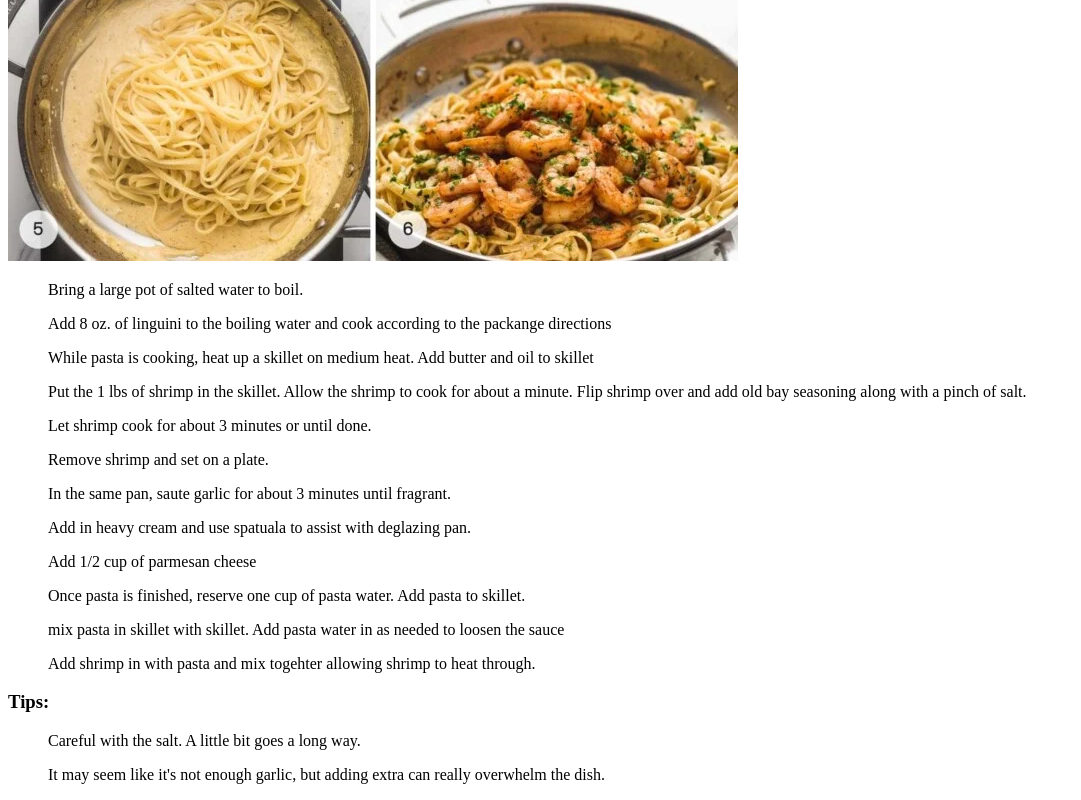
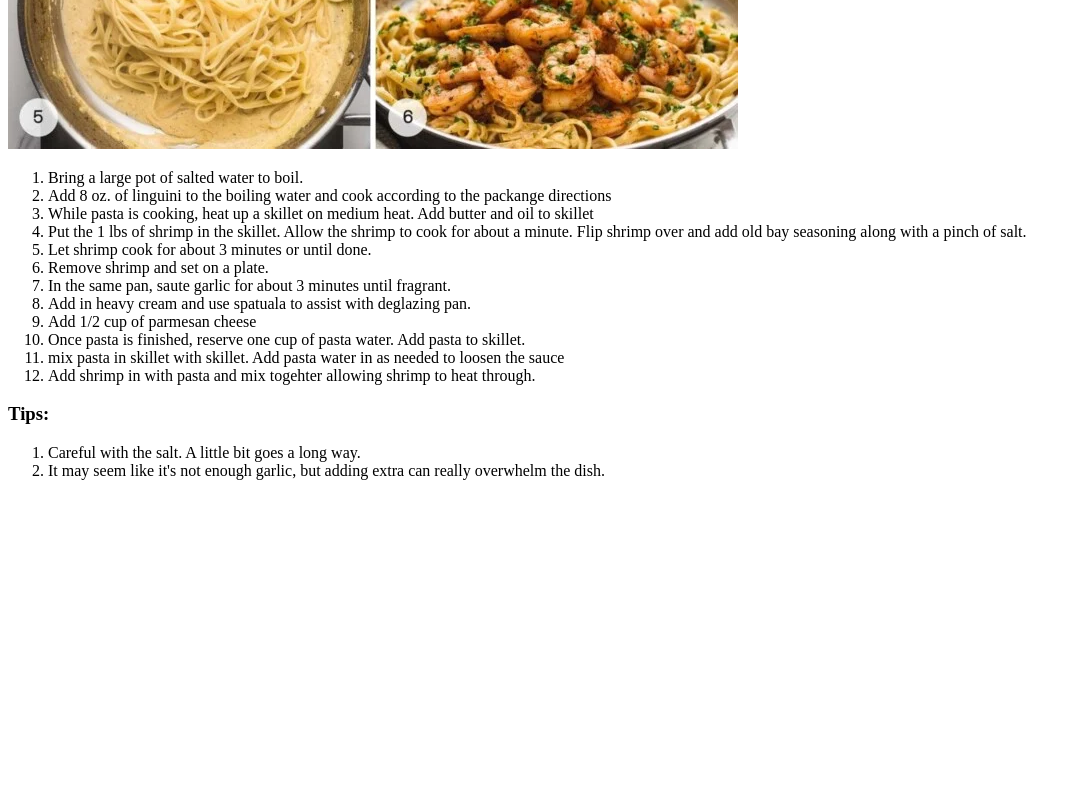
Before and after one commit to dankraft/odin-recipes, a plain HTML site: page recipes/creamy-garlic-shrimp-pasta.html in a window 1280 px wide. Shown: the part 2789-3589 px from the top of the page, without its empty margins (0-1081 px from the left). After the commit the page ends 3285 px from the top, so only its background shows below. Drawn offline with Linux system fonts and the light colour scheme.

Commit message:
Fix broken list tags

```diff
--- a/recipes/creamy-garlic-shrimp-pasta.html
+++ b/recipes/creamy-garlic-shrimp-pasta.html
@@ -20,35 +20,42 @@
         <h3>Ingredients</h3>
         <img src="../images/creamy-garlic-shrimp-pasta/Garlic-Shrimp-Pasta-ingredients-1-2-730x487.webp">
         <br>
-        <ul>8 oz. Linguini</ul>
-        <ul>16 oz shrimp (thawed, shells and tail removed)</ul>
-        <ul>1/2 cup of heavy cream</ul>
-        <ul><em>Optional:</em> One tablespoon of Old Bay Seasoning</ul>
-        <ul>Salt</ul>
-        <ul>Pepper</ul>
-        <ul>one minced garlic clove</ul>
-        <ul>Aproximiately 1/2 a cup of grated parmesan cheese</ul>
+        <ul>
+            <li>8 oz. Linguini</li>
+            <li>16 oz shrimp (thawed, shells and tail removed)</li>
+            <li>1/2 cup of heavy cream</li>
+            <li><em>Optional:</em> One tablespoon of Old Bay Seasoning</li>
+            <li>Salt</li>
+            <li>Pepper</li>
+            <li>one minced garlic clove</li>
+            <li>Aproximiately 1/2 a cup of grated parmesan cheese</li>
+        </ul>
 
         <br>
         <h3>Steps</h3>
         <img src="../images/creamy-garlic-shrimp-pasta/Creamy-Garlic-Shrimp-Pasta-Steps-1-730x834.webp">
-        <ol>Bring a large pot of salted water to boil. </ol>
-        <ol>Add 8 oz. of linguini to the boiling water and cook according to the packange directions</ol>
-        <ol>While pasta is cooking, heat up a skillet on medium heat. Add butter and oil to skillet</ol>
-        <ol>Put the 1 lbs of shrimp in the skillet. Allow the shrimp to cook for about a minute. Flip shrimp over and add old bay seasoning
-            along with a pinch of salt. </ol>
-        <ol>Let shrimp cook for about 3 minutes or until done.</ol>
-        <ol>Remove shrimp and set on a plate.</ol>
-        <ol>In the same pan, saute garlic for about 3 minutes until fragrant.</ol>
-        <ol>Add in heavy cream and use spatuala to assist with deglazing pan.</ol>
-        <ol>Add 1/2 cup of parmesan cheese</ol>
-        <ol>Once pasta is finished, reserve one cup of pasta water. Add pasta to skillet.</ol>
-        <ol>mix pasta in skillet with skillet. Add pasta water in as needed to loosen the sauce</ol>
-        <ol>Add shrimp in with pasta and mix togehter allowing shrimp to heat through.</ol>
+
+        <ol>
+            <li>Bring a large pot of salted water to boil. </li>
+            <li>Add 8 oz. of linguini to the boiling water and cook according to the packange directions</li>
+            <li>While pasta is cooking, heat up a skillet on medium heat. Add butter and oil to skillet</li>
+            <li>Put the 1 lbs of shrimp in the skillet. Allow the shrimp to cook for about a minute. Flip shrimp over and add old bay seasoning
+            along with a pinch of salt. </li>
+            <li>Let shrimp cook for about 3 minutes or until done.</li>
+            <li>Remove shrimp and set on a plate.</li>
+            <li>In the same pan, saute garlic for about 3 minutes until fragrant.</li>
+            <li>Add in heavy cream and use spatuala to assist with deglazing pan.</li>
+            <li>Add 1/2 cup of parmesan cheese</li>
+            <li>Once pasta is finished, reserve one cup of pasta water. Add pasta to skillet.</li>
+            <li>mix pasta in skillet with skillet. Add pasta water in as needed to loosen the sauce</li>
+            <li>Add shrimp in with pasta and mix togehter allowing shrimp to heat through.</li>
+        </ol>
 
         <h3>Tips:</h3>
-        <ol>Careful with the salt. A little bit goes a long way.</ol>
-        <ol>It may seem like it's not enough garlic, but adding extra can really overwhelm the dish.</ol>
+        <ol>
+            <li>Careful with the salt. A little bit goes a long way.</li>
+            <li>It may seem like it's not enough garlic, but adding extra can really overwhelm the dish.</li>
+        </ol>
     </body>
 </body>
 </html>
```
